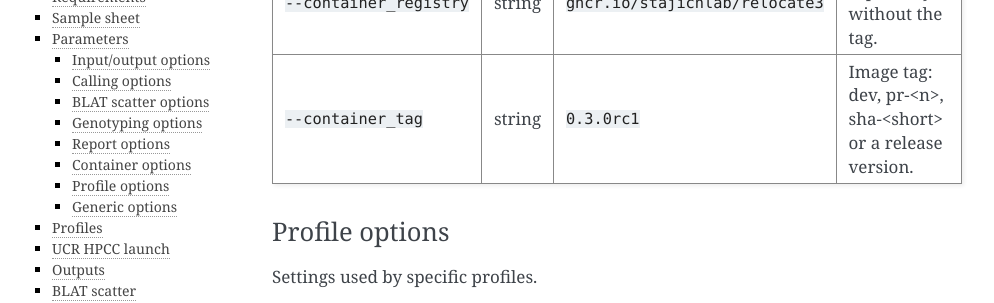
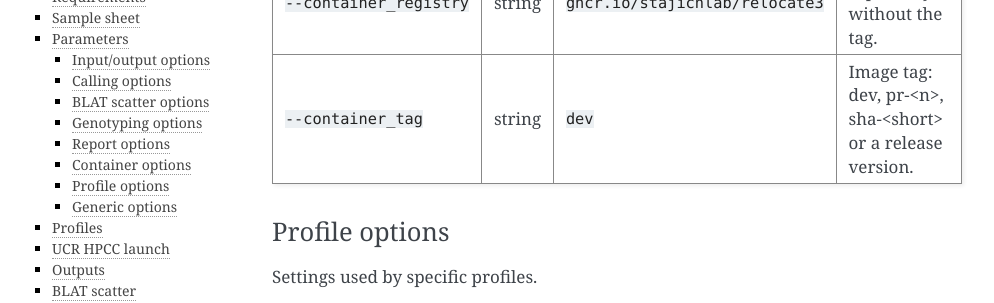
Before and after one commit to stajichlab/RelocaTE3, a Sphinx documentation site: the page built from docs/source/pipeline.rst, in a window 1280 px wide and 900 px high, scrolled down 7412 px. Shown: the part 150-453 px from the top of the window, without its empty margins (148-1142 px from the left). Built offline with Sphinx 7.4.7, drawn with Linux system fonts in a browser that asks for light colours.

Commit message:
Post-release: development version 0.3.0rc2.dev0
After v0.3.0rc1 (29b3b08): scripts/post_release.sh 0.3.0rc2.dev0 sets
manifest.version 0.3.0rc2.dev0 and the default container_tag back to dev
(config, schema, guide table) and opens an Unreleased CHANGELOG section.
pytest 803, nf-test 51, lint clean.

Co-Authored-By: Claude Opus 5.5 <noreply@anthropic.com>
Claude-Session: https://claude.ai/code/session_01CT7G8cnGmxRpYgacJ9uvqg

```diff
--- a/docs/source/pipeline.rst
+++ b/docs/source/pipeline.rst
@@ -375,7 +375,7 @@ Tasks run in <container_registry>:<container_tag>. CI publishes dev (main branch
      - Image repository, without the tag.
    * - ``--container_tag``
      - string
-     - ``0.3.0rc1``
+     - ``dev``
      - Image tag: dev, pr-<n>, sha-<short> or a release version.
 
 Profile options
--- a/nextflow_schema.json
+++ b/nextflow_schema.json
@@ -230,7 +230,7 @@
                 },
                 "container_tag": {
                     "type": "string",
-                    "default": "0.3.0rc1",
+                    "default": "dev",
                     "pattern": "^[A-Za-z0-9_][A-Za-z0-9_.-]{0,127}$",
                     "description": "Image tag: dev, pr-<n>, sha-<short> or a release version.",
                     "fa_icon": "fas fa-tag"
```
Also changed, not shown: CHANGELOG.md (+2 -0 lines), 1 other file.
